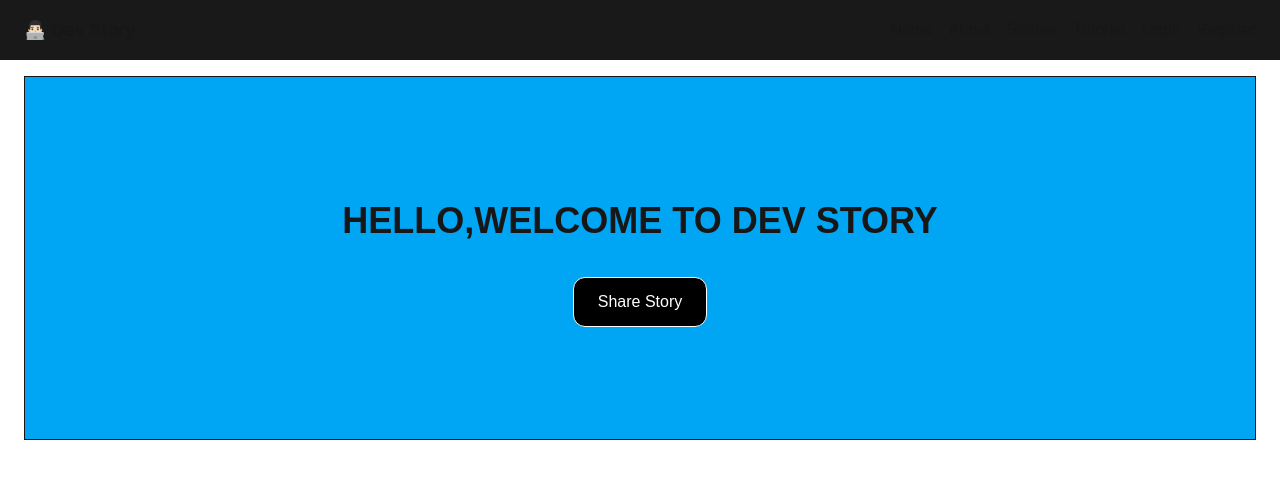
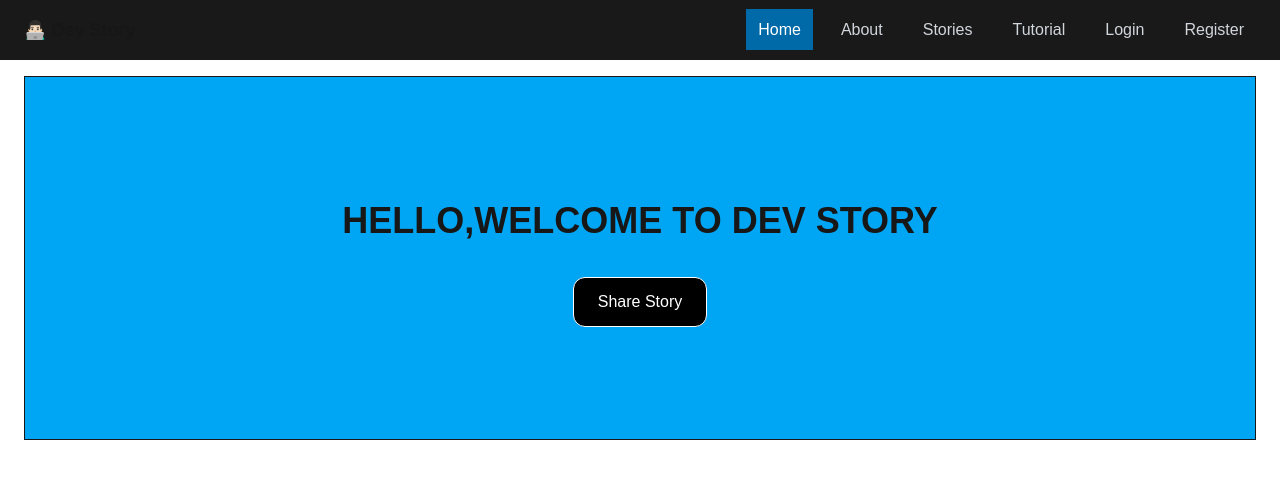
Before and after one commit to samrat-xyz/Dev-Story, a Next.js app: page / in a window 1280 px wide. Shown: the top 478 px of the page. Built offline with nearby package versions, Linux system fonts and the light colour scheme.

Commit message:
create active style for links

```diff
--- a/src/app/dashboard/layout.jsx
+++ b/src/app/dashboard/layout.jsx
@@ -5,36 +5,32 @@
   const sideLinks = (
     <>
       <li>
-        <Link  href="/add-story">
-          Add Story
-        </Link>
+        <Link href="/add-story">Add Story</Link>
       </li>
       <li>
-        <Link href="/my-profile">
-          Profile
-        </Link>
+        <Link href="/my-profile">Profile</Link>
       </li>
       <li>
-        <Link href="/tutorial">
-          Tutorial
-        </Link>
+        <Link href="/tutorial">Tutorial</Link>
       </li>
       <li>
-        <Link  href="/settings">
-          Settings
-        </Link>
+        <Link href="/settings">Settings</Link>
       </li>
     </>
   );
   return (
-    <div className="grid grid-cols-12 gap-3 mt-8 h-screen">
-      <aside className="col-span-3 border ">
-        <ul className="flex flex-col gap-3 items-center mt-4">
-            {sideLinks}
-        </ul>
-      </aside>
-      <main className="col-span-9 border">{children}</main>
-    </div>
+    <>
+      <div className="py-4 px-6 bg-black/90 flex items-center justify-between flex-wrap">
+        <h3 className="text-lg font-semibold">👨🏻‍💻 Dev Story</h3>
+        {/* <ul className="flex items-center space-x-4">{links}</ul> */}
+      </div>
+      <div className="grid grid-cols-12 gap-3 mt-8 h-screen">
+        <aside className="col-span-3 border ">
+          <ul className="flex flex-col gap-3 items-center mt-4">{sideLinks}</ul>
+        </aside>
+        <main className="col-span-9 border">{children}</main>
+      </div>
+    </>
   );
 }
 
--- /dev/null
+++ b/src/components/NavLink/NavLink.jsx
@@ -0,0 +1,24 @@
+"use client";
+
+import Link from "next/link";
+import { usePathname } from "next/navigation";
+
+function NavLink({ href, children }) {
+  const pathname = usePathname();
+
+  const isActive =
+    href === "/"? pathname === "/" : pathname.startsWith(href);
+
+  return (
+    <Link
+      href={href}
+      className={`
+        ${isActive ? "bg-sky-700 p-3 text-white" : "p-3 text-gray-300 hover:bg-sky-800"}
+      `}
+    >
+      {children}
+    </Link>
+  );
+}
+
+export default NavLink;
--- a/src/components/shared/Header/Header.jsx
+++ b/src/components/shared/Header/Header.jsx
@@ -1,27 +1,33 @@
+"use client";
+import NavLink from "@/components/NavLink/NavLink";
 import Link from "next/link";
+import { usePathname } from "next/navigation";
 import React from "react";
 
 function Header() {
+  const path = usePathname();
+  console.log(path);
+  if (path.startsWith("/dashboard")) return <></>;
   const links = (
     <>
-    <li>
-        <Link href="/">Home</Link>
+      <li>
+        <NavLink href="/">Home</NavLink>
       </li>
       <li>
-        <Link href="/about">About</Link>
+        <NavLink href="/about">About</NavLink>
       </li>
       <li>
-        <Link href="/stories">Stories</Link>
+        <NavLink href="/stories">Stories</NavLink>
       </li>
       <li>
-        <Link href="/tutorial">Tutorial</Link>
+        <NavLink href="/tutorial">Tutorial</NavLink>
       </li>
       <li>
-        <Link href="/login">Login</Link>
+        <NavLink href="/login">Login</NavLink>
       </li>
 
       <li>
-        <Link href={"/register"}>Register</Link>
+        <NavLink href={"/register"}>Register</NavLink>
       </li>
     </>
   );
```
